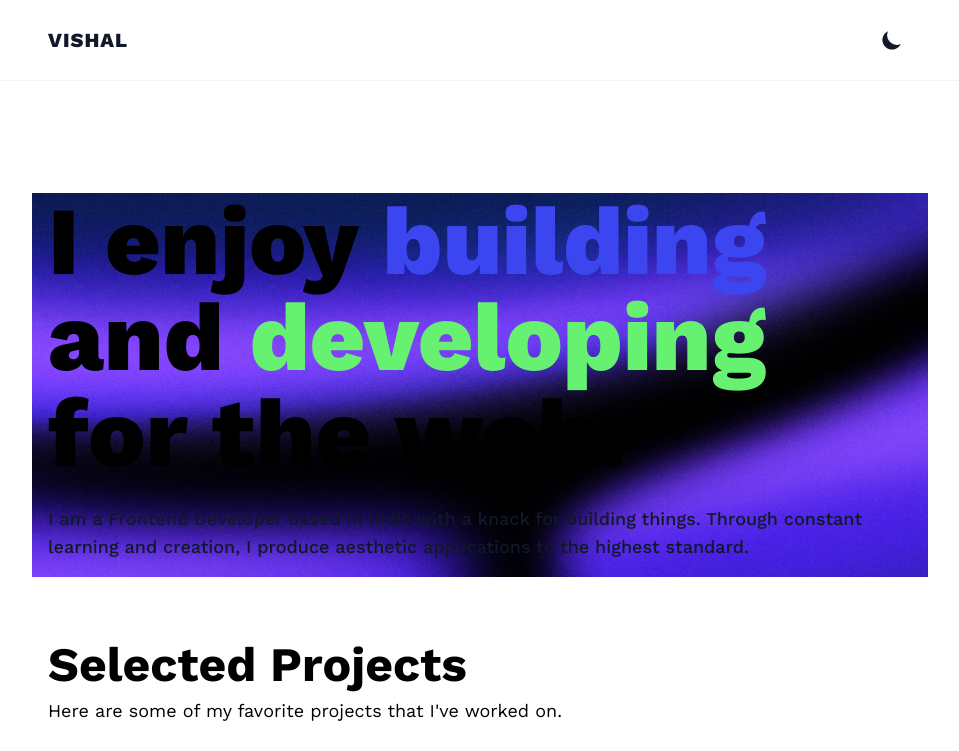
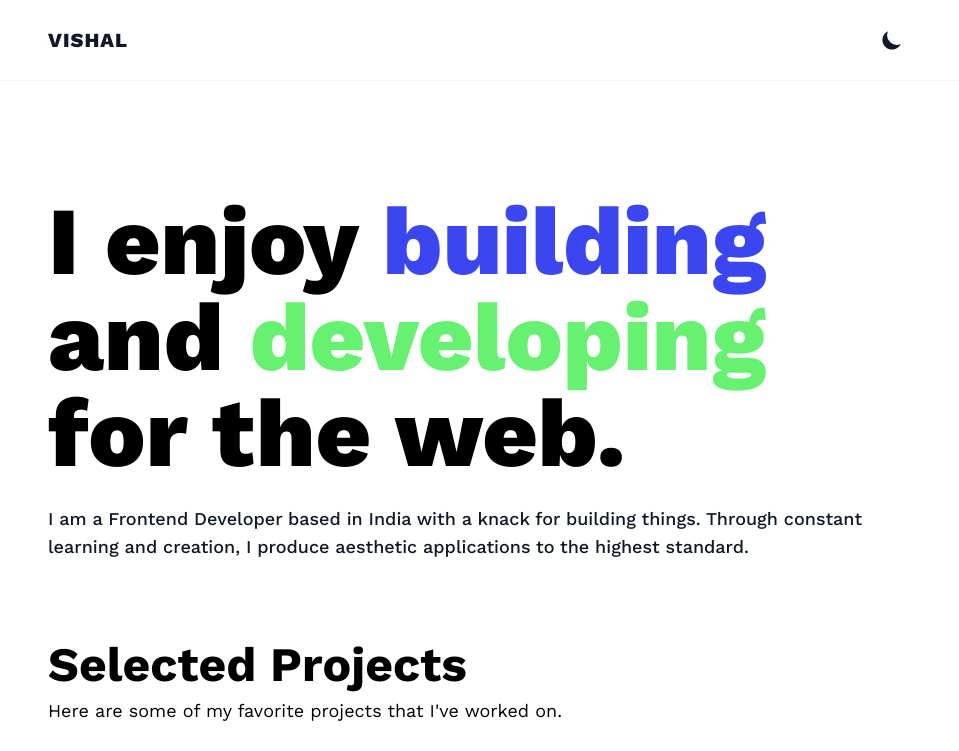
Before and after one commit to v1shalm/Vishal-portfolio, a Next.js app: page / in a window 1280 px wide. Shown: the top 751 px of the page, without its empty margins (160-1119 px from the left). Built offline with nearby package versions, Linux system fonts and the light colour scheme; no server answers.

Commit message:
changed img

```diff
--- a/pages/index.js
+++ b/pages/index.js
@@ -32,7 +32,7 @@ export default function Home() {
 					>
 						<div className="w-16 flex justify-center items-center">
 							{data?.isPlaying ? (
-								<Image
+								<img
 									className="w-16 rounded-md shadow-sm"
 									src={data?.albumImageUrl}
 									alt={data?.album}
--- a/tailwind.config.js
+++ b/tailwind.config.js
@@ -10,9 +10,6 @@ module.exports = {
 			sans: ["Work Sans", "sans-serif"],
 		},
 		extend: {
-			backgroundImage: {
-				"hero-pattern": "url('/public/static/hero-gradient.jpg')",
-			},
 		},
 	},
 	plugins: [],
```
